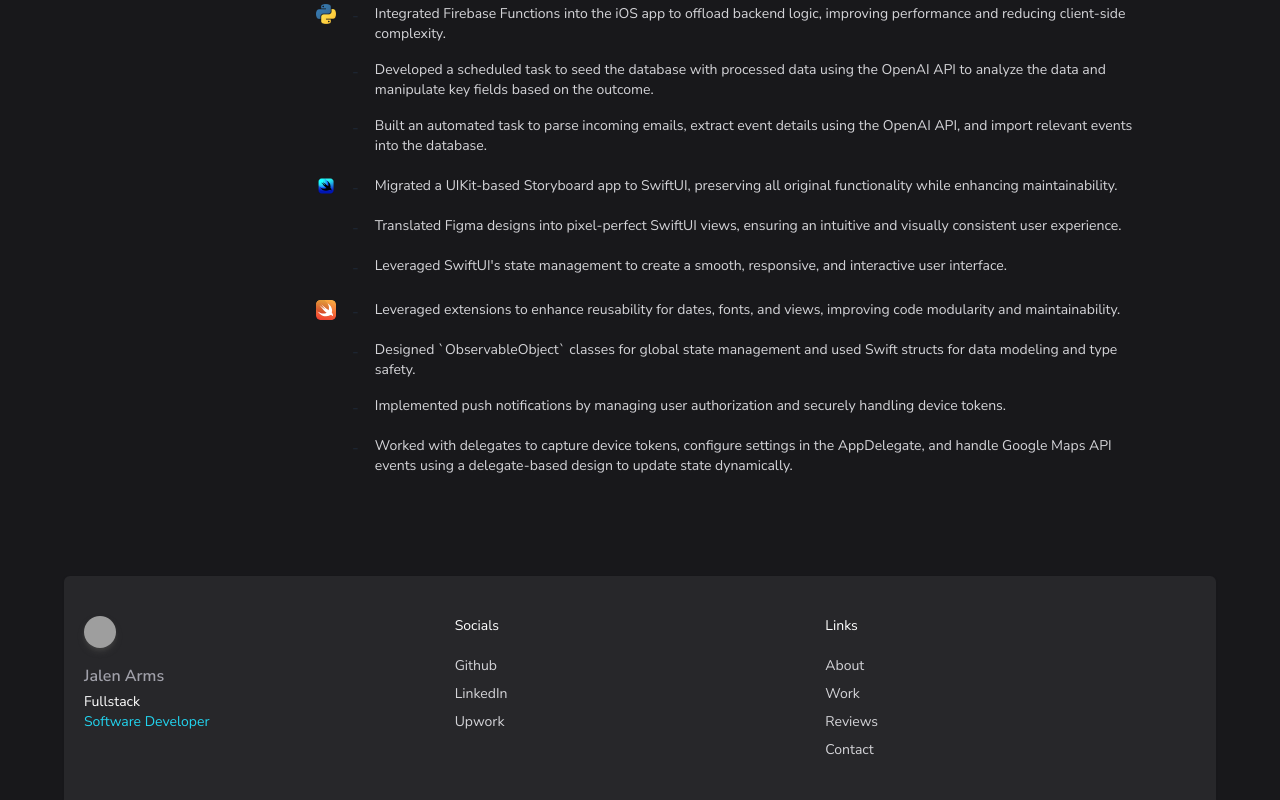
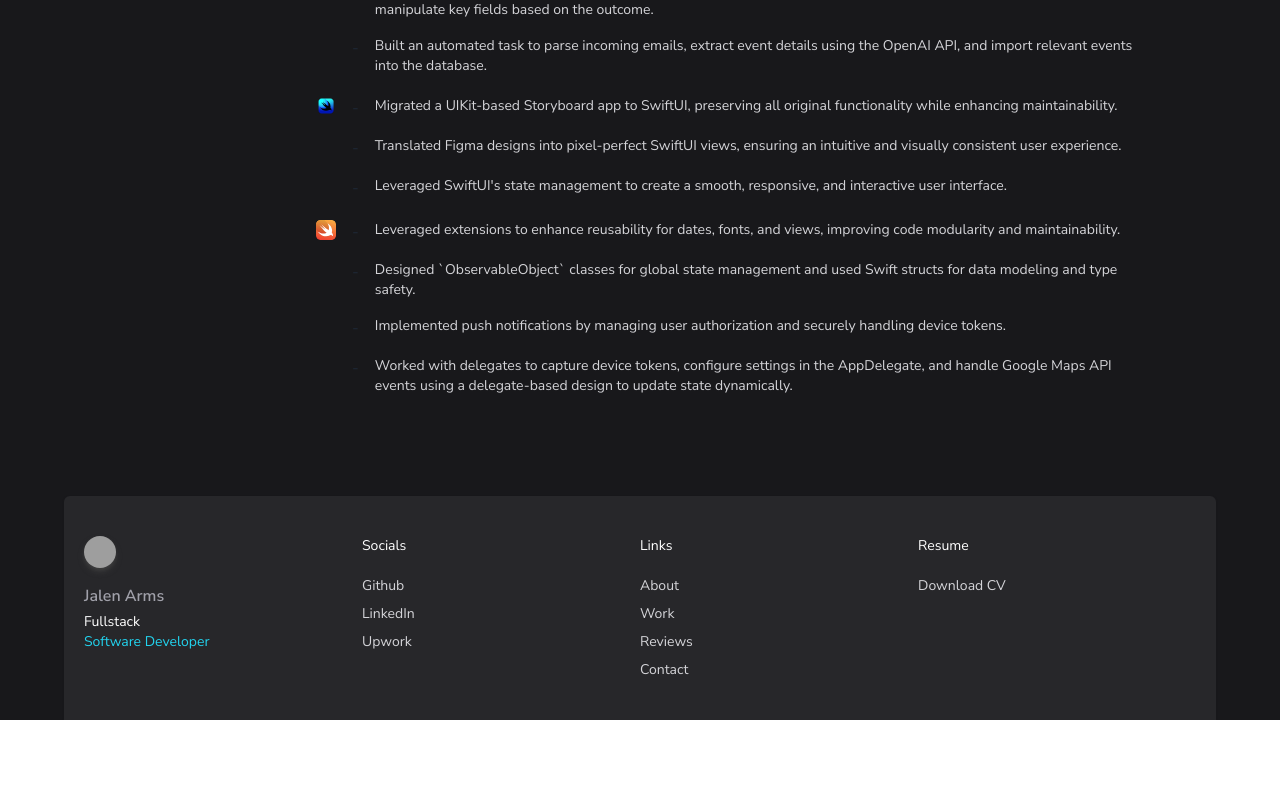
Before and after one commit to Jalenarms1/jalenarms, a React (Vite) app: page / in a window 1280 px wide. Shown: the part 2176-2976 px from the top of the page. After the commit the page ends 2896 px from the top, so only its background shows below. Built offline with nearby package versions, Linux system fonts and the light colour scheme; grey boxes are pictures that could not be loaded.

Commit message:
updating footer ui

```diff
--- a/src/About/TechnologiesAndSkills.tsx
+++ b/src/About/TechnologiesAndSkills.tsx
@@ -22,7 +22,7 @@ const TechnologiesAndSkills = () => {
   return (
     <motion.div
         ref={ref}
-        className="flex flex-col w-full md:w-[80%] mx-auto gap-7  justify-start text-white sm:p-0   mb-20"
+        className="flex flex-col w-full md:w-[80%] mx-auto gap-7  justify-start text-white sm:p-0   mb-20 md:mt-0 mt-20"
         initial={{ opacity: 0, y: 50 }}  // Start hidden and slightly below
         animate={isInView ? { opacity: 1, y: 0 } : {}} // Animate when in view
         transition={{ duration: 0.8, ease: "easeOut" }} // Smooth transition
--- a/src/MainPage.tsx
+++ b/src/MainPage.tsx
@@ -71,7 +71,7 @@ const MainPage = () => {
 
       </div>
 
-      <footer className="w-full bg-zinc-800 mt-20 z-[2]  rounded-tl-md rounded-tr-md shadow-sm shadow-zinc-900 p-10 px-5 grid grid-cols-6 sm:w-[90vw] sm:mx-auto ">
+      <footer className="w-full bg-zinc-800 mt-20 z-[2]  rounded-tl-md rounded-tr-md shadow-sm shadow-zinc-900 p-10 px-5 grid sm:grid-cols-8 grid-cols-1 md:gap-0 gap-10 sm:w-[90vw] sm:mx-auto ">
         <div className="flex flex-col items-start gap-2 col-span-2">
           <img className='shadow-md shadow-neutral-700 w-8 h-8 mb-2 rounded-full hover:shadow-lg hover:shadow-neutral-600 cursor-pointer' src="https://firebasestorage.googleapis.com/v0/b/silly-socks-e0923.firebasestorage.app/o/anonymous-boy-icon-cartoon-style-vector.jpg?alt=media&token=e24c3ef2-6b93-42dc-aadd-c7b0a3ca2f82" />
           <div className="flex flex-col">
@@ -95,11 +95,19 @@ const MainPage = () => {
         <div className="flex flex-col gap-5 col-span-2">
           <p className="text-sm text-white">Links</p>
           <div className="flex flex-col gap-2">
-            <p className="text-sm text-zinc-300">About</p>
-            <p className="text-sm text-zinc-300">Work</p>
-            <p className="text-sm text-zinc-300">Reviews</p>
-            <p className="text-sm text-zinc-300">Contact</p>
+            <p onClick={() => handleScroll("About")} className="text-sm text-zinc-300 active:underline">About</p>
+            <p onClick={() => handleScroll("Work")} className="text-sm text-zinc-300 active:underline ">Work</p>
+            <p onClick={() => handleScroll("Reviews")} className="text-sm text-zinc-300 active:underline">Reviews</p>
+            <p onClick={() => handleScroll("Contact")} className="text-sm text-zinc-300 active:underline">Contact</p>
 
+
+          </div>
+        </div>
+
+        <div className="flex flex-col gap-5 col-span-2">
+          <p className="text-sm text-white">Resume</p>
+          <div className="flex flex-col gap-2">
+            <p className="text-sm text-zinc-300">Download CV</p>
 
           </div>
         </div>
--- a/src/Work/Work.tsx
+++ b/src/Work/Work.tsx
@@ -21,7 +21,7 @@ const Work = ({onIsInView}: {onIsInView: () => void}) => {
   }, [containerInView])
 
   return (
-    <motion.section initial={{opacity: 0, y: 50}} animate={containerInView ? { opacity: 1, y: 0 } : {}} transition={{duration: 0.8, ease: "easeOut"}} id="Work" ref={containerRef}  className="flex flex-col justify-start max-w-[100vw] md:w-[80%] mx-auto sm:gap-10 md:gap-20 gap-10">
+    <motion.section initial={{opacity: 0, y: 50}} animate={containerInView ? { opacity: 1, y: 0 } : {}} transition={{duration: 0.8, ease: "easeOut"}} id="Work" ref={containerRef}  className="flex flex-col justify-start max-w-[100vw] md:w-[80%] mx-auto sm:gap-10 md:gap-10 gap-10">
       <div className="flex flex-col gap-2">
         <p className="text-3xl text-white font-semibold">Work</p>
       </div>
```
